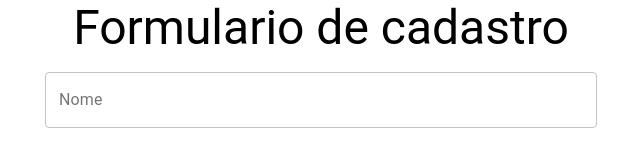
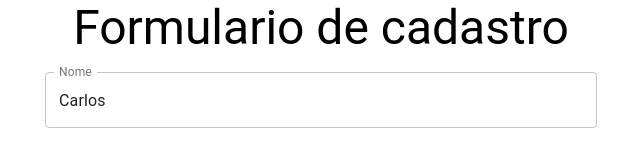
Before and after one commit to carlosrjhoe/Aplicacao_Formulario_com_React, a React (Create React App) app in the folder ceep/: page / in a window 1280 px wide. Shown: the top 150 px of the page, without its empty margins (319-959 px from the left). Built offline with nearby package versions, Linux system fonts and the light colour scheme.

Commit message:
Forms e Hooks: UseState

```diff
--- a/ceep/src/components/FormularioCadastro/FormularioCadastro.jsx
+++ b/ceep/src/components/FormularioCadastro/FormularioCadastro.jsx
@@ -1,10 +1,19 @@
-import React from "react";
+import React, {useState} from "react";
 import { TextField, Button, Switch, FormControlLabel } from "@material-ui/core";
 
 function FormularioCadastro() {
+  const [nome, setNome] = useState("Carlos");
+
   return (
-    <form>
+    <form onSubmit={(event) => {
+      event.preventDefault();
+      console.log(nome);
+    }}>
       <TextField
+        value={nome}
+        onChange={(event) => {
+          setNome(event.target.value);
+        }}
         id="nome"
         label="Nome"
         variant="outlined"
```
